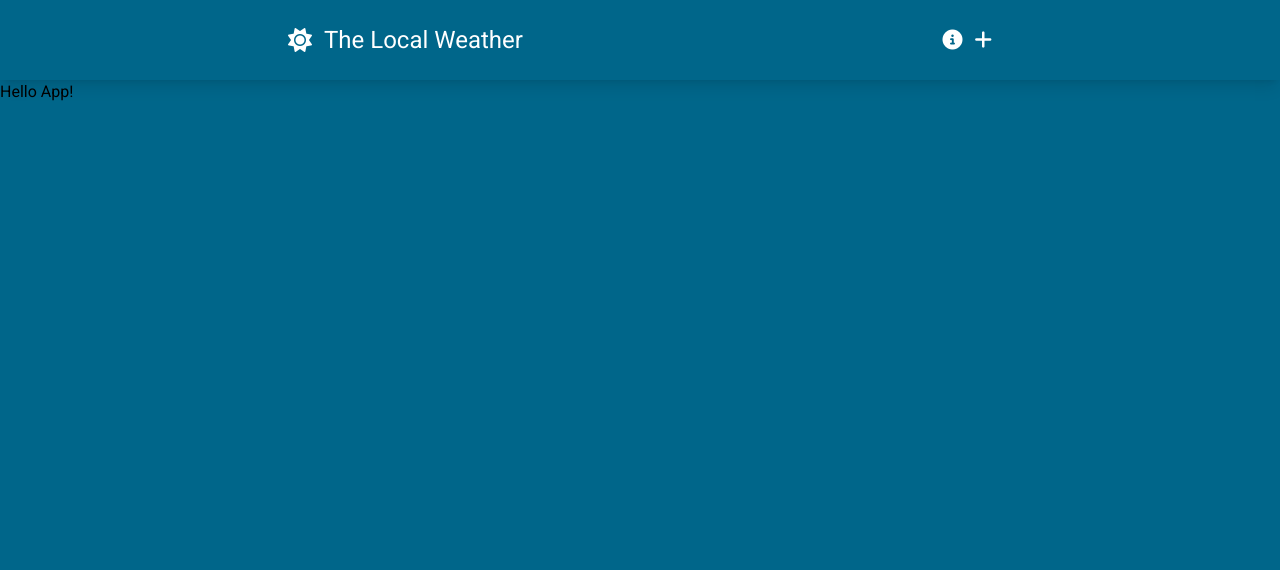
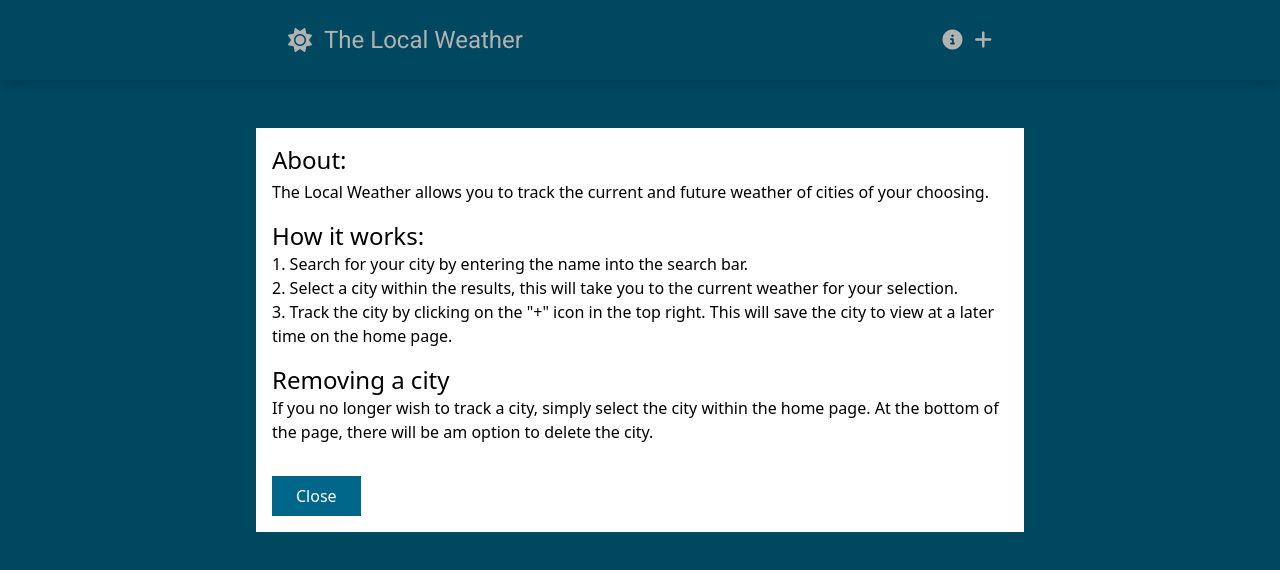
Before and after one commit to KRATOSru/weather-app, a Vue app: page / in a window 1280 px wide. Both pictures are taken after a click on the icon 952 px from the left and 40 px from the top of the page. Shown: the top 570 px of the page. Built offline with nearby package versions, Linux system fonts and the light colour scheme.

Commit message:
BaseModal component

```diff
--- a/src/App.vue
+++ b/src/App.vue
@@ -1,7 +1,6 @@
 <template>
   <div class="flex flex-col min-h-screen font-Roboto bg-weather-primary">
     <site-navigation />
-    <h1>Hello App!</h1>
     <RouterView />
   </div>
 </template>
--- /dev/null
+++ b/src/components/BaseModal.vue
@@ -0,0 +1,59 @@
+<template>
+    <Teleport to="body">
+  <Transition name="modal-outer">
+    <div
+      v-show="modalActive"
+      class="absolute w-full bg-black bg-opacity-30 h-screen top-0 left-0 flex justify-center px-8"
+    >
+      <Transition name="modal-inner">
+        <div
+          v-if="modalActive"
+          class="p-4 bg-white self-start mt-32 max-w-screen-md"
+        >
+          <slot />
+          <button
+            class="text-white mt-8 bg-weather-primary py-2 px-6"
+            @click="$emit('close-modal')"
+          >
+            Close
+          </button>
+        </div>
+      </Transition>
+    </div>
+  </Transition>
+</Teleport>
+</template>
+
+<script setup>
+defineEmits(['close-modal'])
+defineProps({
+  modalActive: {
+    type: Boolean,
+    default: false,
+  },
+})
+</script>
+
+<style scoped>
+.modal-outer-enter-active,
+.modal-outer-leave-active {
+  transition: opacity 0.3s cubic-bezier(0.52, 0.02, 0.19, 1.02);
+}
+.modal-outer-enter-from,
+.modal-outer-leave-to {
+  opacity: 0;
+}
+.modal-inner-enter-active {
+  transition: all 0.3s cubic-bezier(0.52, 0.02, 0.19, 1.02) 0.15s;
+}
+.modal-inner-leave-active {
+  transition: all 0.3s cubic-bezier(0.52, 0.02, 0.19, 1.02);
+}
+.modal-inner-enter-from {
+  opacity: 0;
+  transform: scale(0.8);
+}
+.modal-inner-leave-to {
+  transform: scale(0.8);
+}
+</style>
--- a/src/components/SiteNavigation.vue
+++ b/src/components/SiteNavigation.vue
@@ -13,17 +13,56 @@
       <div class="flex gap-3 flex-1 justify-end">
         <i
           class="fa-solid fa-circle-info text-xl hover:text-weather-secondary duration-150 cursor-pointer"
+          @click="toggleModal"
         ></i>
         <i
           class="fa-solid fa-plus text-xl hover:text-weather-secondary duration-150 cursor-pointer"
         ></i>
       </div>
+
+      <base-modal :modalActive="modalActive" @close-modal="toggleModal">
+        <div class="text-black">
+          <h1 class="text-2xl mb-1">About:</h1>
+          <p class="mb-4">
+            The Local Weather allows you to track the current and future weather
+            of cities of your choosing.
+          </p>
+          <h2 class="text-2xl">How it works:</h2>
+          <ol class="list-decimal list-inside mb-4">
+            <li>
+              Search for your city by entering the name into the search bar.
+            </li>
+            <li>
+              Select a city within the results, this will take you to the
+              current weather for your selection.
+            </li>
+            <li>
+              Track the city by clicking on the "+" icon in the top right. This
+              will save the city to view at a later time on the home page.
+            </li>
+          </ol>
+
+          <h2 class="text-2xl">Removing a city</h2>
+          <p>
+            If you no longer wish to track a city, simply select the city within
+            the home page. At the bottom of the page, there will be am option to
+            delete the city.
+          </p>
+        </div>
+      </base-modal>
     </nav>
   </header>
 </template>
 
 <script setup>
+import {ref} from '@vue/reactivity'
 import {RouterLink} from 'vue-router'
+import BaseModal from './BaseModal.vue'
+
+const modalActive = ref(null)
+const toggleModal = () => {
+  modalActive.value = !modalActive.value
+}
 </script>
 
 <style lang="scss" scoped></style>
```
